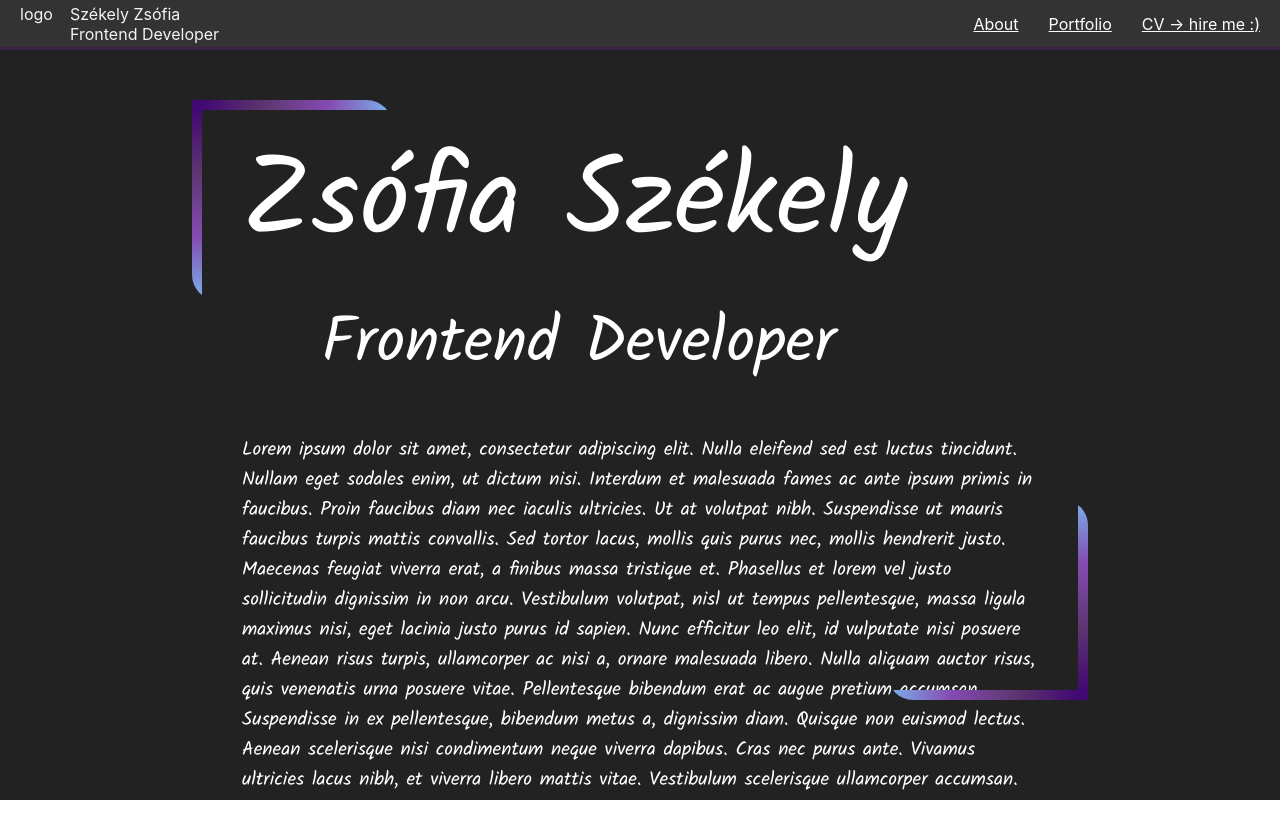
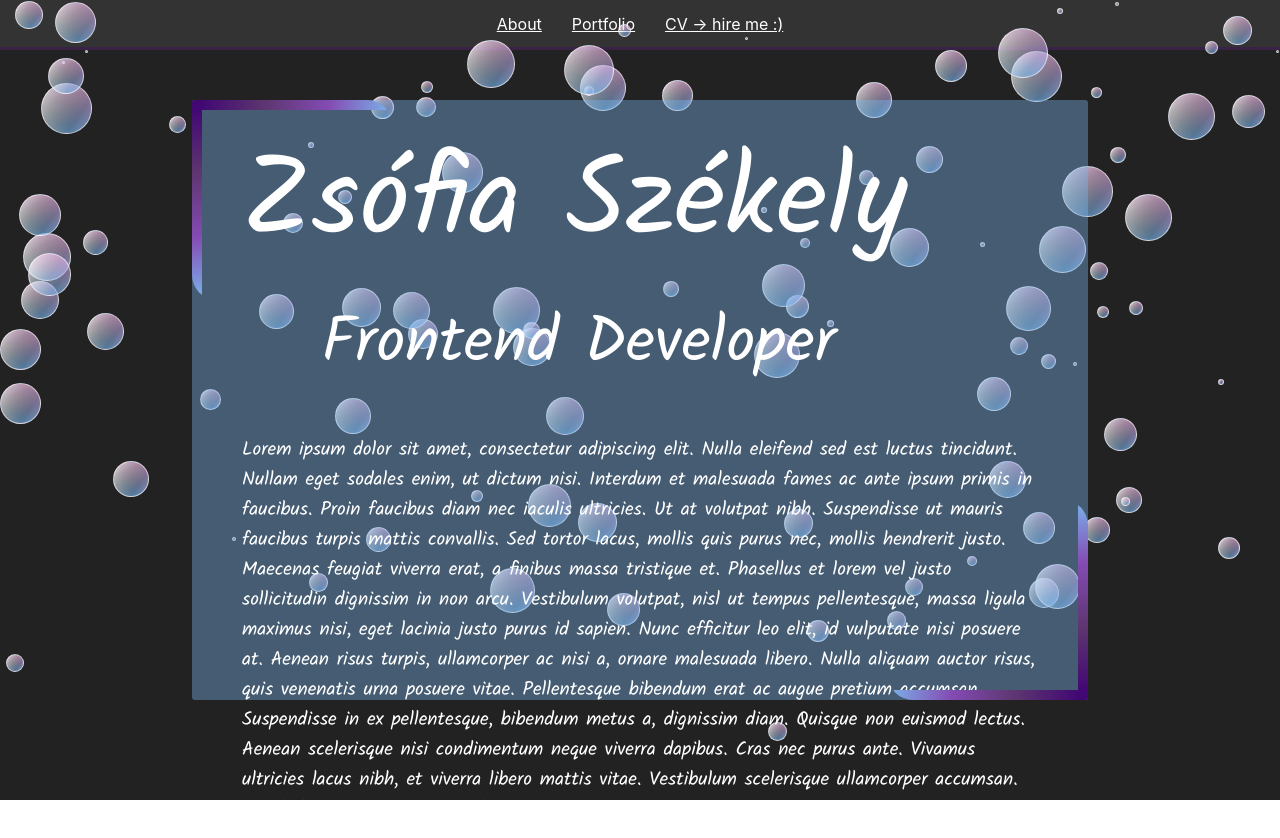
Before and after one commit to Scarlattea/react-course-app, a React (Create React App) app in the folder react-course/: page / in a window 1280 px wide. Shown: the top 838 px of the page. Built offline with nearby package versions, Linux system fonts and the light colour scheme; a web font is replaced by a local one.

Commit message:
adding bubbles

```diff
--- a/react-course/src/components/GeneralContent/GeneralContent.css
+++ b/react-course/src/components/GeneralContent/GeneralContent.css
@@ -1,3 +1,23 @@
+.about-me-page .portfolio-navbar-container {
+  justify-content: center;
+}
+.about-me-page .portfolio-navbar-container .navbar-short-inro-container {
+  display: none;
+}
+.about-me-page .decoration.bubble {
+  position: absolute;
+  border: 1px solid rgba(255, 255, 255, 0.6);
+  border-radius: 50%;
+  z-index: 1;
+  background: linear-gradient(217deg, rgba(230, 165, 223, 0.6), rgba(255, 0, 0, 0) 70.71%), linear-gradient(127deg, rgba(255, 255, 255, 0.9), rgba(0, 255, 0, 0) 70.71%), linear-gradient(336deg, rgba(122, 180, 235, 0.8), rgba(0, 0, 255, 0) 70.71%);
+}
+
+@keyframes bubble-move {
+  to {
+    top: 0px;
+  }
+}
+@keyframes bubble-wiggle {}
 .portfolio-general-content {
   background: #222222;
   height: calc(100vh - 50px);
@@ -14,6 +34,10 @@
   box-sizing: border-box;
   padding-top: 15px;
   font-family: "Kalam", cursive;
+  /*box-shadow: 0 0 5px 10px rgba(122, 180, 235, 0.6);*/
+  background: rgba(122, 180, 235, 0.4);
+  border-radius: 3px;
+  z-index: 3;
 }
 .portfolio-general-content .about-container .corner-wrapper.top, .portfolio-general-content .about-container .corner-wrapper.bottom {
   height: 200px;
@@ -52,9 +76,6 @@
   border-top: unset;
 }
 .portfolio-general-content .about-container .name-container {
-  /*background: linear-gradient(0deg, #93bfcc, #add3de, #FFF);
-  -webkit-background-clip: text;
-  -webkit-text-fill-color: transparent;*/
   font-size: 7rem;
 }
 .portfolio-general-content .about-container .job-container {
--- a/react-course/src/components/GeneralContent/GeneralContent.js
+++ b/react-course/src/components/GeneralContent/GeneralContent.js
@@ -1,6 +1,21 @@
 import "./GeneralContent.css";
 
 export default function GeneralContent(props){
+    let body = document.querySelector('body');
+    body.className = "about-me-page";
+    let bubbles = [];
+    for (let k = 1; k < 101; k++){
+        let size = Math.floor(Math.random()* 50);
+        let x_position =  Math.floor(Math.random()* window.innerWidth);
+        let y_position = Math.floor(Math.random()* window.innerHeight );
+        let animation_time = Math.floor(Math.random()* 60 + 5);
+        bubbles.push({
+            size: size,
+            x: x_position,
+            y: y_position,
+            timer: animation_time
+        });
+    }
     return(
         <div className="portfolio-general-content">
            <div className="about-container">
@@ -10,12 +25,20 @@ export default function GeneralContent(props){
             <div className="job-container">Frontend Developer</div>
             <div className="short-introduction">Lorem ipsum dolor sit amet, consectetur adipiscing elit. Nulla eleifend sed est luctus tincidunt. Nullam eget sodales enim, ut dictum nisi. Interdum et malesuada fames ac ante ipsum primis in faucibus. Proin faucibus diam nec iaculis ultricies. Ut at volutpat nibh. Suspendisse ut mauris faucibus turpis mattis convallis. Sed tortor lacus, mollis quis purus nec, mollis hendrerit justo. Maecenas feugiat viverra erat, a finibus massa tristique et.
 
-                Phasellus et lorem vel justo sollicitudin dignissim in non arcu. Vestibulum volutpat, nisl ut tempus pellentesque, massa ligula maximus nisi, eget lacinia justo purus id sapien. Nunc efficitur leo elit, id vulputate nisi posuere at. Aenean risus turpis, ullamcorper ac nisi a, ornare malesuada libero. Nulla aliquam auctor risus, quis venenatis urna posuere vitae. Pellentesque bibendum erat ac augue pretium accumsan. Suspendisse in ex pellentesque, bibendum metus a, dignissim diam. Quisque non euismod lectus. Aenean scelerisque nisi condimentum neque viverra dapibus. Cras nec purus ante. Vivamus ultricies lacus nibh, et viverra libero mattis vitae. Vestibulum scelerisque ullamcorper accumsan. Vestibulum feugiat ut mi facilisis venenatis.
-
-                    Aenean eu iaculis eros. Vestibulum sit amet tristique massa. Donec semper lorem at porta pulvinar. Aliquam dapibus at ligula non commodo. Vivamus et dui vestibulum neque facilisis commodo sit amet ac sapien. Vestibulum ante ipsum primis in faucibus orci luctus et ultrices posuere cubilia curae; Pellentesque habitant morbi tristique senectus et netus et malesuada fames ac turpis egestas. Praesent sollicitudin ipsum vitae urna hendrerit, sed tristique est venenatis. Morbi turpis dui, convallis fringilla dui id, congue feugiat lectus. Mauris eget enim et lectus iaculis condimentum ut quis nisi.</div>
+                Phasellus et lorem vel justo sollicitudin dignissim in non arcu. Vestibulum volutpat, nisl ut tempus pellentesque, massa ligula maximus nisi, eget lacinia justo purus id sapien. Nunc efficitur leo elit, id vulputate nisi posuere at. Aenean risus turpis, ullamcorper ac nisi a, ornare malesuada libero. Nulla aliquam auctor risus, quis venenatis urna posuere vitae. Pellentesque bibendum erat ac augue pretium accumsan. Suspendisse in ex pellentesque, bibendum metus a, dignissim diam. Quisque non euismod lectus. Aenean scelerisque nisi condimentum neque viverra dapibus. Cras nec purus ante. Vivamus ultricies lacus nibh, et viverra libero mattis vitae. Vestibulum scelerisque ullamcorper accumsan. Vestibulum feugiat ut mi facilisis venenatis.</div>
                     <div className="check-my-work-button">My portfolio</div>
            </div>
-
+           {bubbles.map((bubble)=> {
+            let bubbleStyle = {
+                width: `${bubble.size}px`,
+                height: `${bubble.size}px`,
+                left: `${bubble.x}px`,
+                top: `${bubble.y}px`,
+                animation: `${bubble.timer}s linear bubble-move  alternate infinite`,
+            };
+            console.log(bubbleStyle);
+            return <div className="decoration bubble" style={bubbleStyle}></div>
+           })}
         </div>
     );
 }
--- a/react-course/src/components/GeneralContent/GeneralContent.scss
+++ b/react-course/src/components/GeneralContent/GeneralContent.scss
@@ -1,3 +1,34 @@
+.about-me-page{
+    .portfolio-navbar-container{
+        justify-content: center;
+        .navbar-short-inro-container{
+            display: none;
+        }
+    }
+    .decoration.bubble{
+        position: absolute;
+        border: 1px solid rgba(255, 255, 255, 0.6);
+        border-radius: 50%;
+        z-index: 1;
+        background: linear-gradient(217deg, rgba(230, 165, 223,.6), rgba(255,0,0,0) 70.71%),
+        linear-gradient(127deg, rgba(255, 255,255,.9), rgba(0,255,0,0) 70.71%),
+        linear-gradient(336deg, rgba(122, 180, 235,.8), rgba(0,0,255,0) 70.71%);
+
+    }
+}
+@keyframes bubble-move{
+    from{
+    }
+    to{
+        top: 0px;
+    }
+}
+@keyframes bubble-wiggle{
+    from{}
+    to{
+
+    }
+}
 .portfolio-general-content{
     background: #222222;
     height: calc(100vh - 50px);
@@ -12,7 +43,11 @@
         padding: 50px;
         box-sizing: border-box;
         padding-top: 15px;
-        font-family: 'Kalam', cursive;;
+        font-family: 'Kalam', cursive;
+        /*box-shadow: 0 0 5px 10px rgba(122, 180, 235, 0.6);*/
+        background: rgba(122, 180, 235, 0.4);
+        border-radius: 3px;
+        z-index: 3;
         .corner-wrapper.top, .corner-wrapper.bottom{
             height: 200px;
             width: 200px;
@@ -49,9 +84,6 @@
             border-top: unset;
         }
         .name-container{
-            background: linear-gradient(0deg,#93bfcc, #add3de, #FFF);
-            -webkit-background-clip: text;
-            -webkit-text-fill-color: transparent;
             font-size: 7rem;
         }
         .job-container{
```
Also changed, not shown: react-course/src/components/Navbar/Navbar.js (line endings or trailing spaces), 1 other file (tests, documents, lock files or other folders).
